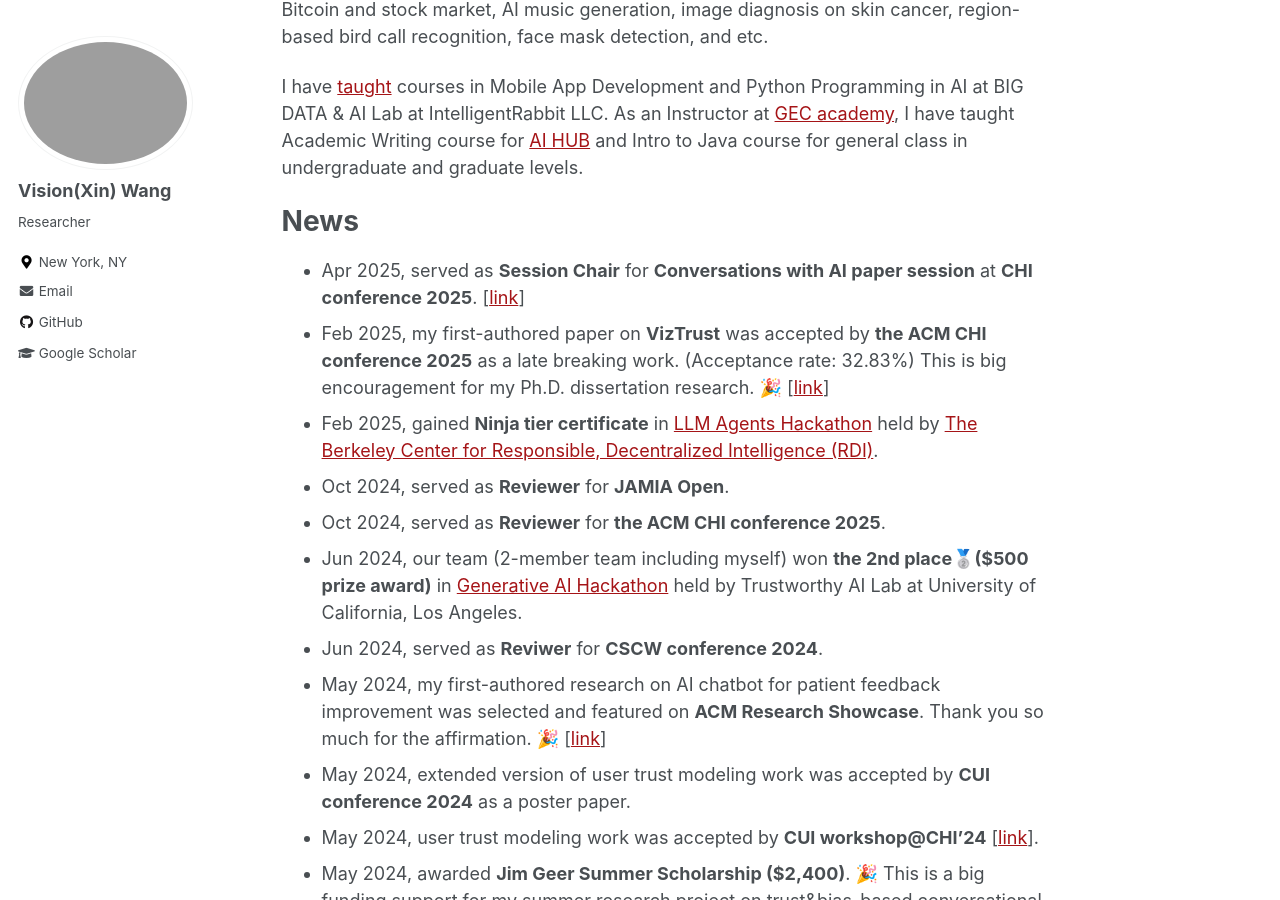
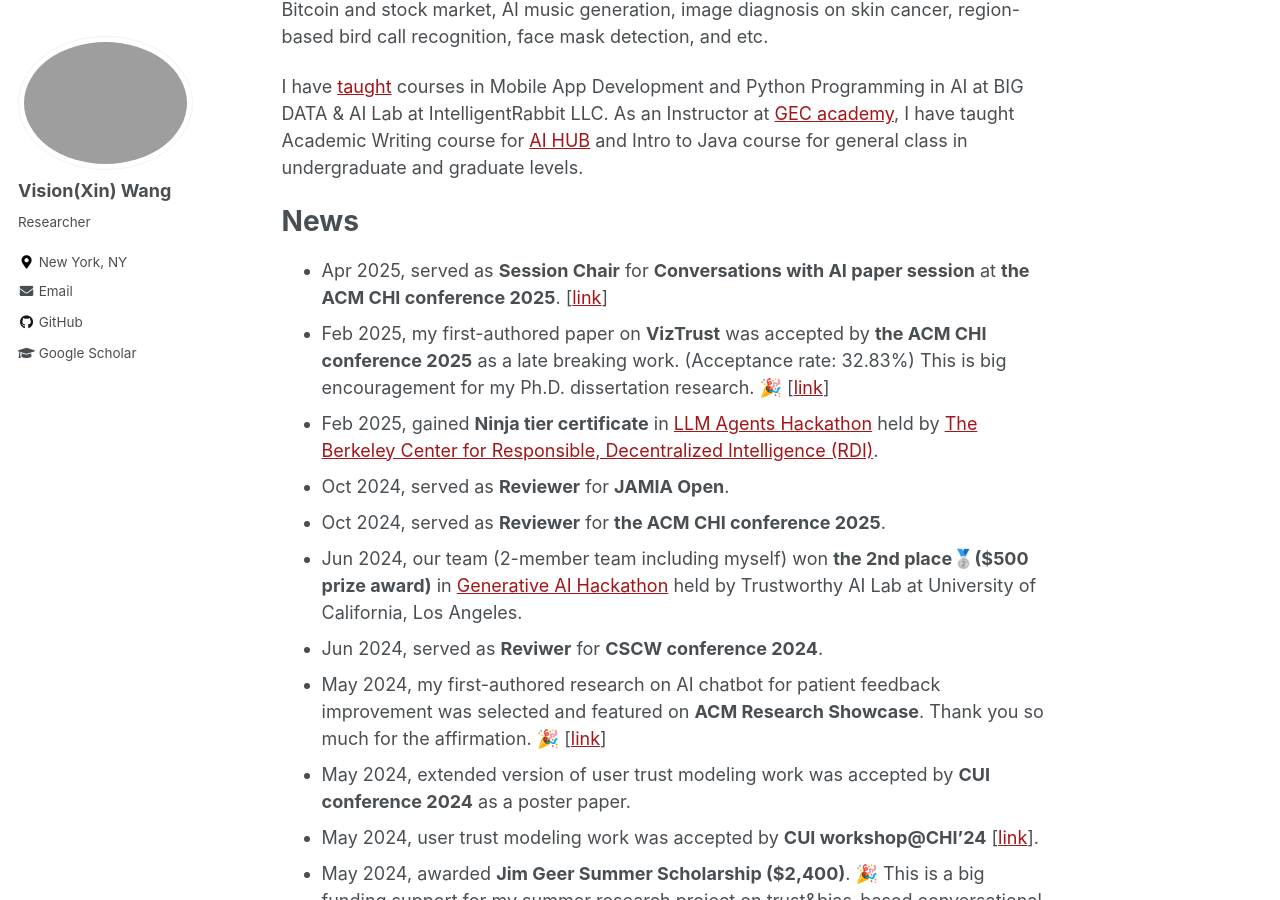
Before and after one commit to xin-wang-kr/xin-wang-kr.github.io, a Jekyll site: the page built from _pages/about.md, in a window 1280 px wide and 900 px high, scrolled down 778 px. Built offline with Jekyll 4.4.1, drawn with Linux system fonts in a browser that asks for light colours.

Commit message:
Update about.md

```diff
--- a/_pages/about.md
+++ b/_pages/about.md
@@ -34,7 +34,7 @@
 As an Instructor at [GEC academy](https://www.gecacademy.com/), I have taught Academic Writing course for [AI HUB](https://www.gecacademy.com/ai-hub) and Intro to Java course for general class in undergraduate and graduate levels.
 
 # News
-* Apr 2025, served as __Session Chair__ for __Conversations with AI paper session__ at __CHI conference 2025__. [[link](https://programs.sigchi.org/chi/2025/program/session/195020)]
+* Apr 2025, served as __Session Chair__ for __Conversations with AI paper session__ at __the ACM CHI conference 2025__. [[link](https://programs.sigchi.org/chi/2025/program/session/195020)]
 * Feb 2025, my first-authored paper on __VizTrust__ was accepted by __the ACM CHI conference 2025__ as a late breaking work. (Acceptance rate: 32.83%) This is big encouragement for my Ph.D. dissertation research. 🎉 [[link](https://xin-wang-kr.github.io/VizTrust-CHI25/)]
 * Feb 2025, gained __Ninja tier certificate__ in [LLM Agents Hackathon](https://llmagents-learning.org/f24) held by [The Berkeley Center for Responsible, Decentralized Intelligence (RDI)](https://rdi.berkeley.edu/).
 * Oct 2024, served as __Reviewer__ for __JAMIA Open__.
```
